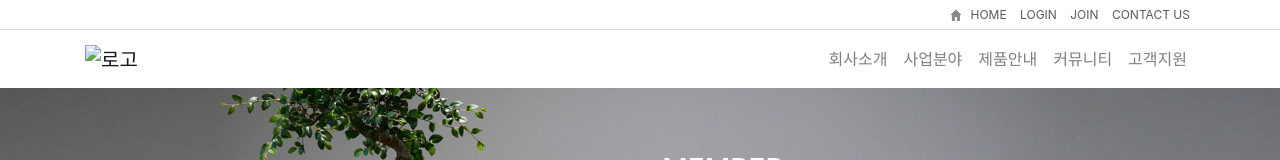
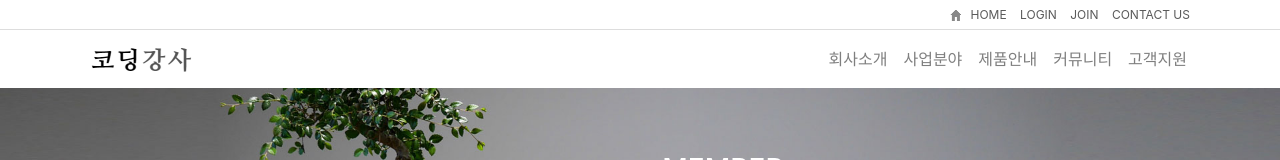
Before and after one commit to BH119/hihihihiihi, a plain HTML site: page member/join.html in a window 1280 px wide. Shown: the top 160 px of the page. Drawn offline with nearby package versions, Linux system fonts and the light colour scheme; files whose address does not match are found by name.

Commit message:
Update header.html

```diff
--- a/header.html
+++ b/header.html
@@ -1,7 +1,7 @@
 <!-- 네비바 -->
 <nav class="navbar navbar-expand-md navbar-light bg-white sticky-top">
   <div class="container">
-    <a class="navbar-brand" href="./index.html"><img src="./img/logo.png" alt="로고"></a>
+    <a class="navbar-brand" href="./index.html"><img src="../img/logo.png" alt="로고"></a>
     <button class="navbar-toggler" type="button" data-toggle="collapse"
             data-target="#collapsibleNavbar">
       <span class="navbar-toggler-icon"></span>
```
